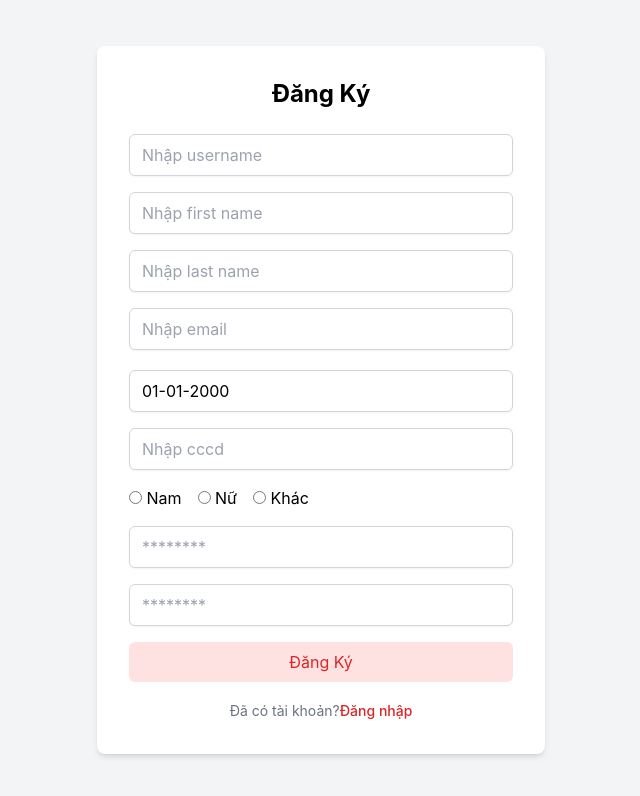
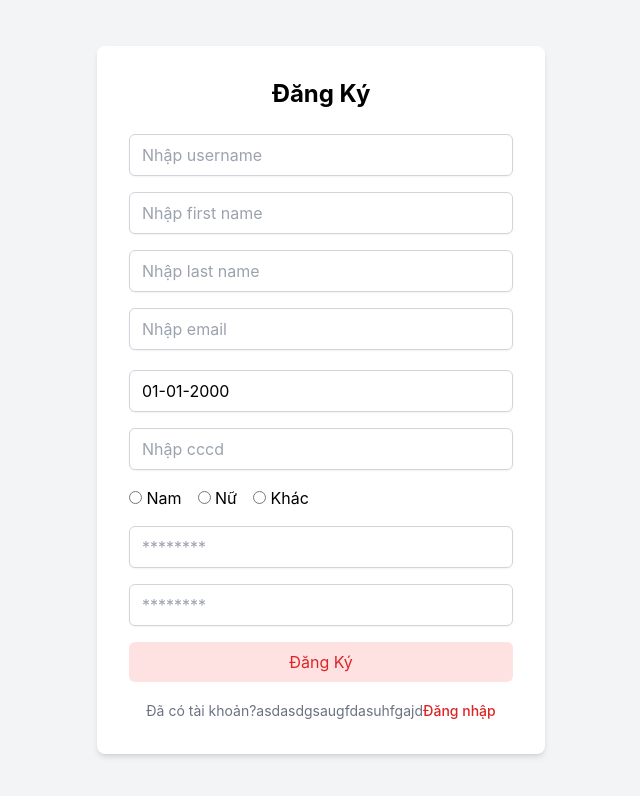
Before and after one commit to phanbachlong/Consumer_Transaction_Management_System, a React (Create React App) app in the folder project88/: page /register in a window 1280 px wide. Shown: the top 796 px of the page, without its empty margins (319-959 px from the left). Built offline with nearby package versions, Linux system fonts and the light colour scheme.

Commit message:
FE register

```diff
--- a/project88/src/features/register/Register.js
+++ b/project88/src/features/register/Register.js
@@ -31,7 +31,7 @@ const Register = () => {
                     <pp
                         className="text-sm text-gray-500 hover:underline"
                     >
-                        Đã có tài khoản?
+                        Đã có tài khoản?asdasdgsaugfdasuhfgajd
                     </pp>
                     <button
                         onClick={() => navigate('/login')}
```
